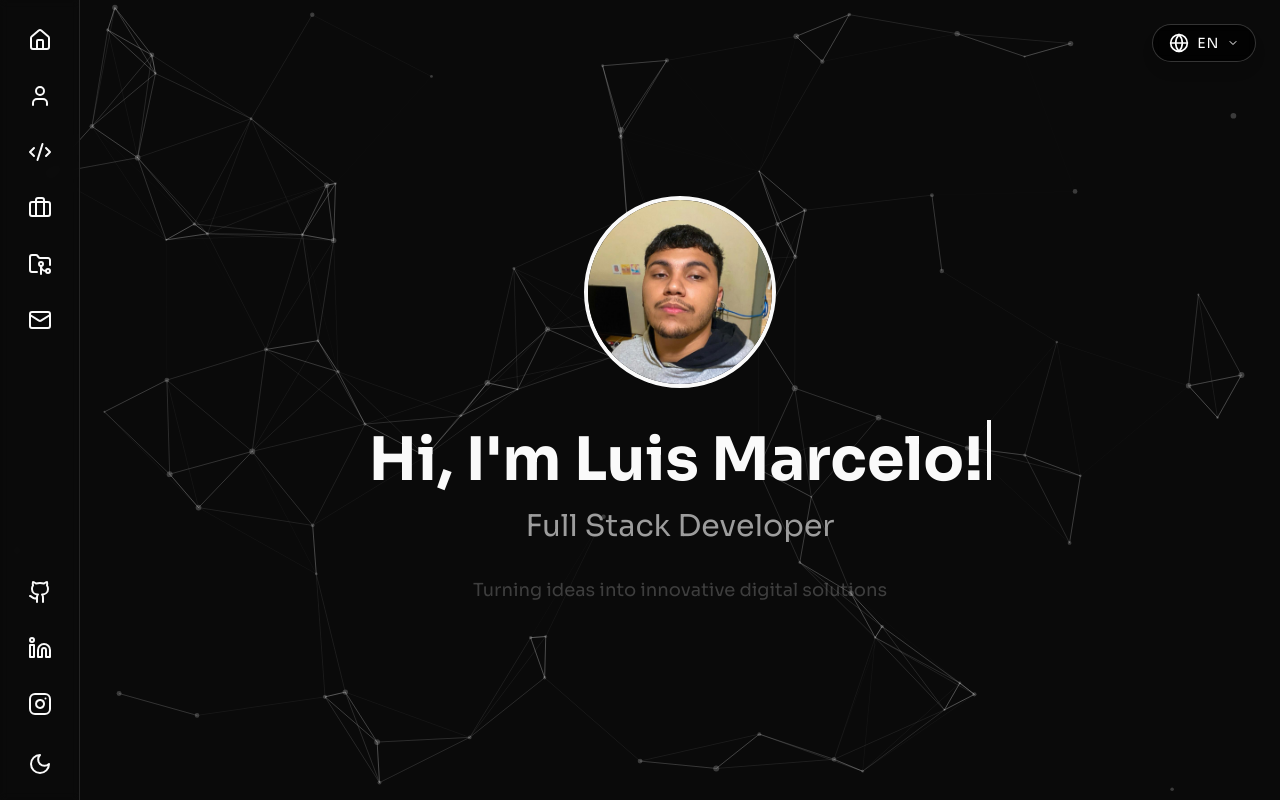
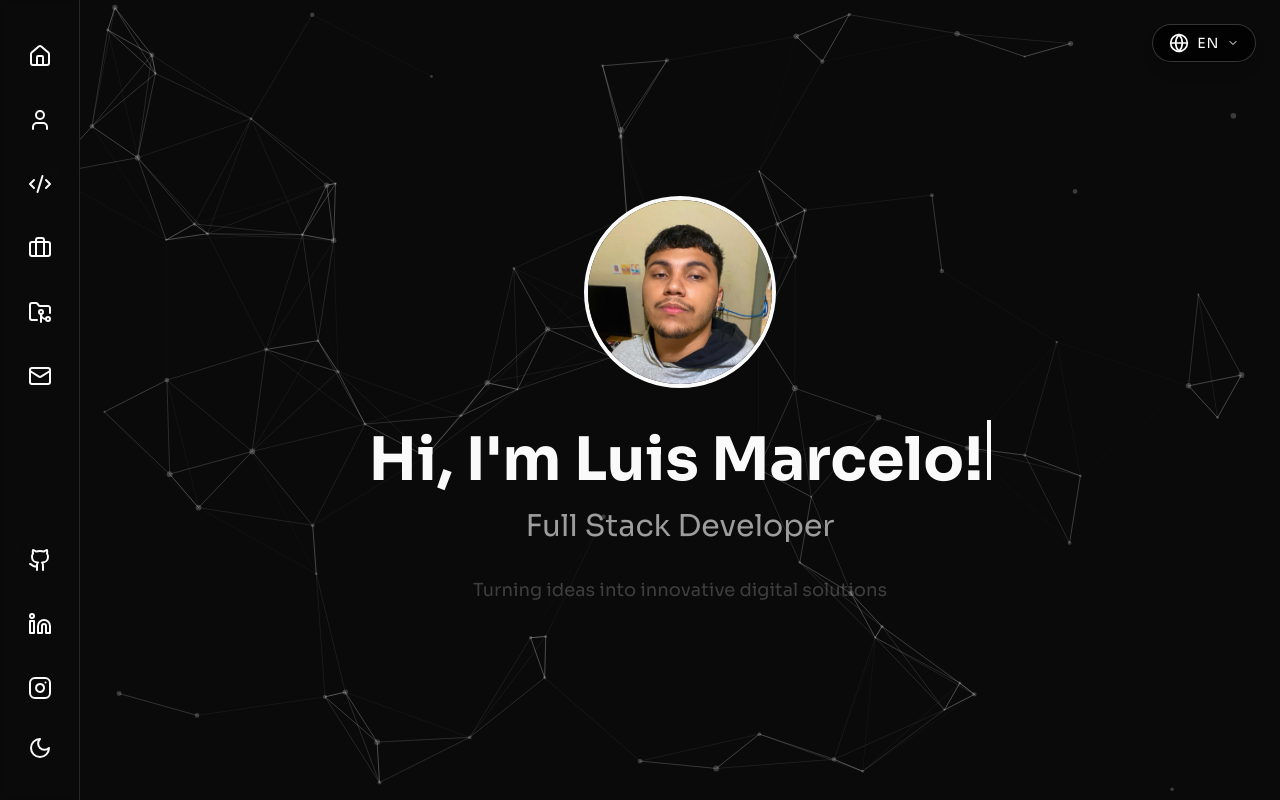
Before and after one commit to LuisMFG/portfolio_celo, a Next.js app: page /en in a window 1280 px wide. Built offline with nearby package versions, Linux system fonts and the light colour scheme.

Commit message:
[fix] ajuste na sidebar

```diff
--- a/src/components/sidebar.tsx
+++ b/src/components/sidebar.tsx
@@ -55,10 +55,10 @@ export function Sidebar() {
       initial={{ x: -100, opacity: 0 }}
       animate={{ x: 0, opacity: 1 }}
       transition={{ duration: 0.5 }}
-      className="fixed left-0 top-0 h-screen max-h-screen w-16 flex flex-col items-center py-4 bg-background/80 backdrop-blur-sm border-r border-border md:w-20 z-50 overflow-y-auto"
+      className="fixed left-0 top-0 h-screen w-16 flex flex-col items-center py-8 bg-background/80 backdrop-blur-sm border-r border-border md:w-20 z-50"
     >
-      <div className="flex-1 flex flex-col gap-2">
-        {menuItems.map((item) => (
+      <div className="flex-1 flex flex-col gap-4">
+        {menuItems.map((item, index) => (
           <Link
             key={item.href}
             href={item.href}
@@ -76,7 +76,7 @@ export function Sidebar() {
         ))}
       </div>
 
-      <div className="flex flex-col gap-2 mb-4">
+      <div className="flex flex-col gap-4 mb-4">
         {socialLinks.map((item, index) => (
           <motion.a
             key={item.href}
```
